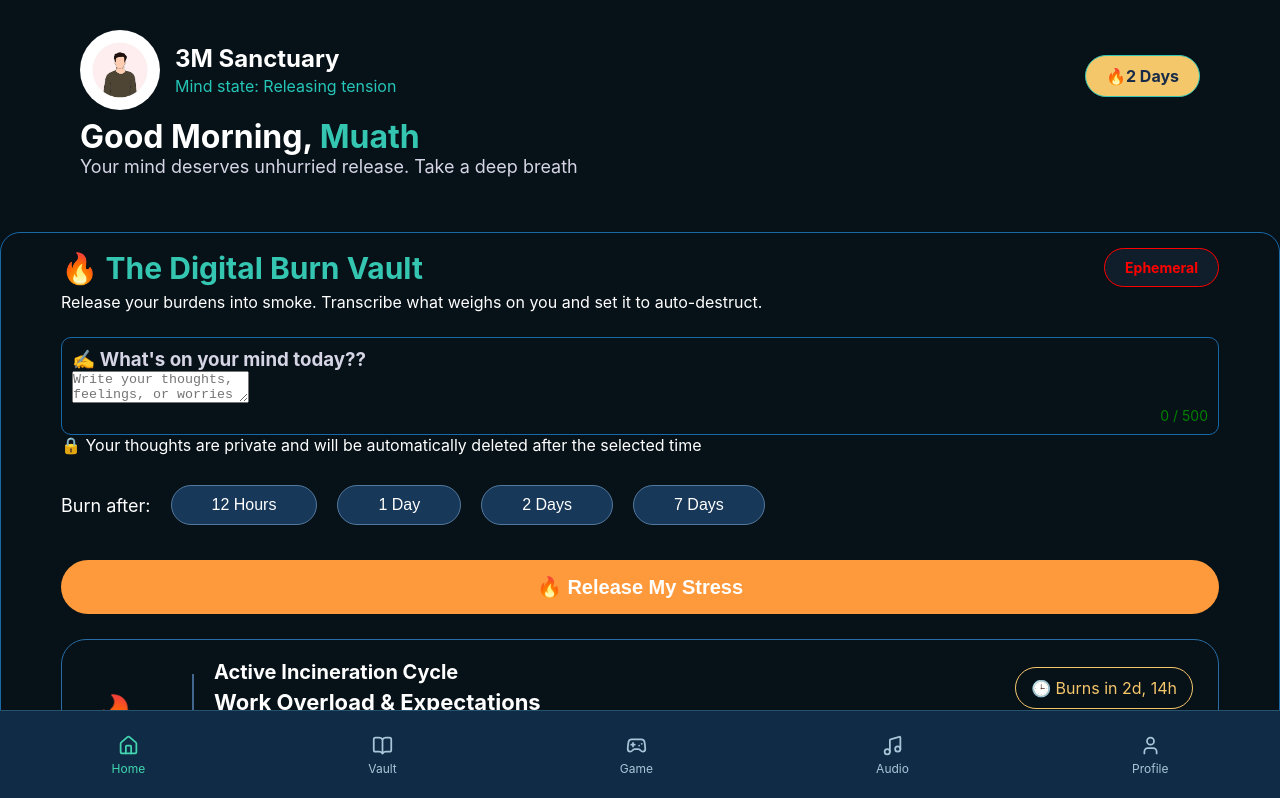
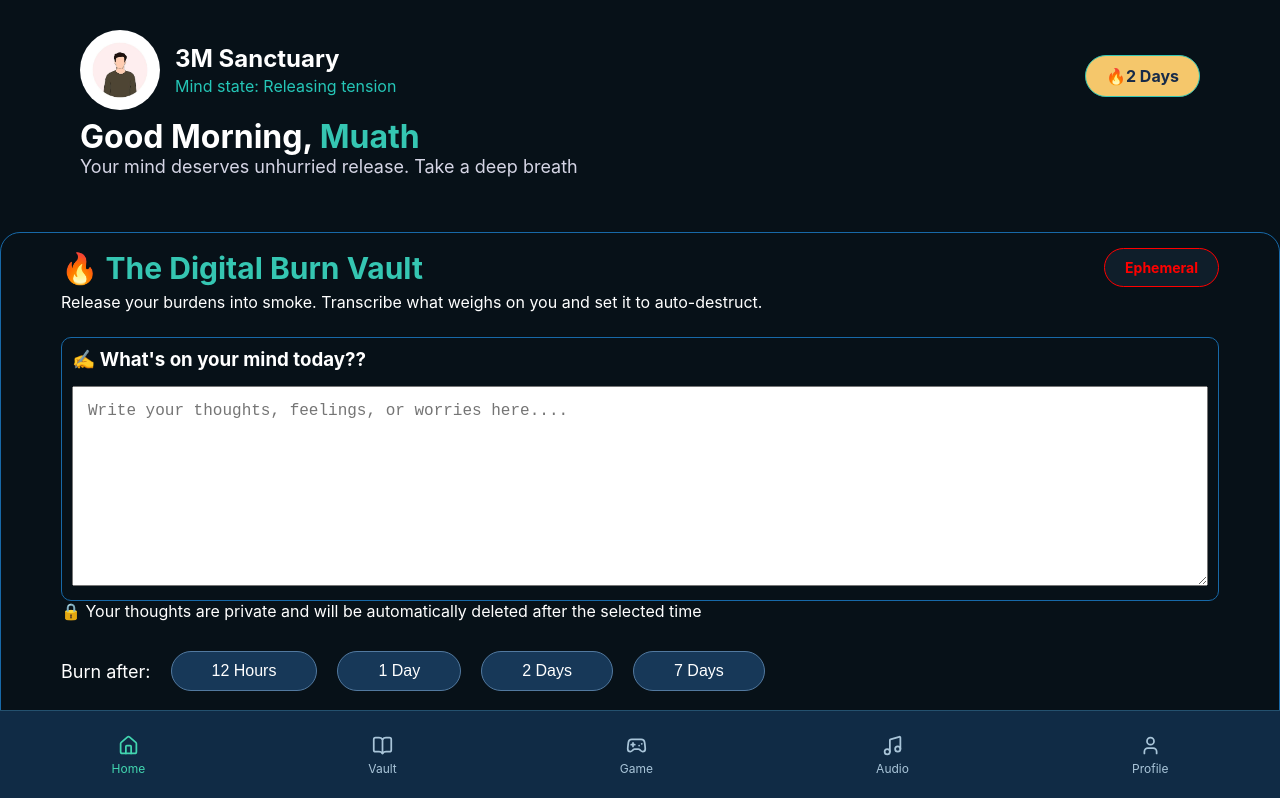
Before and after one commit to Muna2373/mental_health, a React (Vite) app: page /home in a window 1280 px wide. Shown: the top 798 px of the page. Built offline with nearby package versions, Linux system fonts and the light colour scheme.

Commit message:
Muna-I editaed something on the homepage.

```diff
--- a/src/components/homepage/BurnVault.jsx
+++ b/src/components/homepage/BurnVault.jsx
@@ -12,12 +12,9 @@ function BurnVault() {
             <div className="thought_box">
                 <h3> ✍️ What's on your mind today??</h3>
 
-                <textarea placeholder="Write your thoughts, feelings, or worries here...." maxLength={500}
+                <textarea placeholder="Write your thoughts, feelings, or worries here...." className="textarea-box"
                 />
 
-                <div className="character-count">
-                    0 / 500
-                </div>
             </div>
             <div className="lock"> 🔒 Your thoughts are private and will be automatically deleted after the selected time
             </div>
--- a/src/components/homepage/Home.css
+++ b/src/components/homepage/Home.css
@@ -100,7 +100,15 @@
     border-radius: 10px;
 }
 .thought_box h3{
-    color: #D5D5E5;
+
+
+}
+.textarea-box{
+    width: 100%;
+    min-height: 200px;
+    padding: 15px;
+    margin-top:15px;
+    font-size: 16px;
 
 }
 .lock{
```
